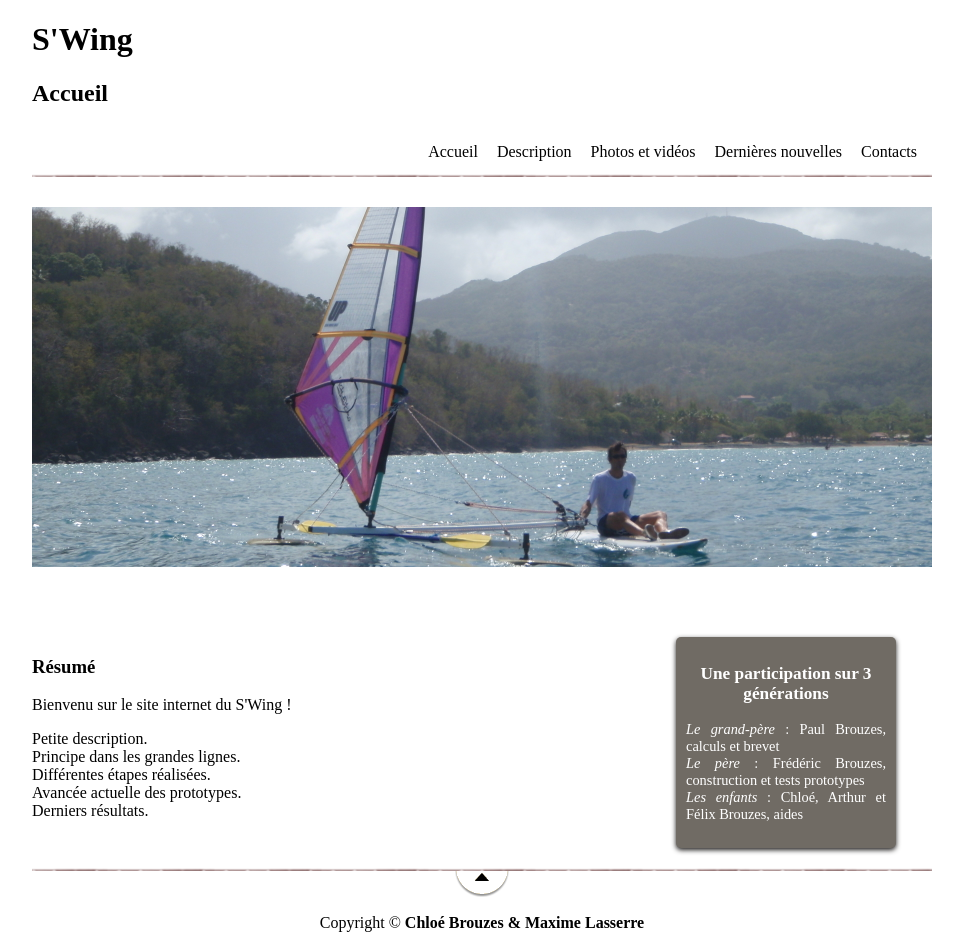
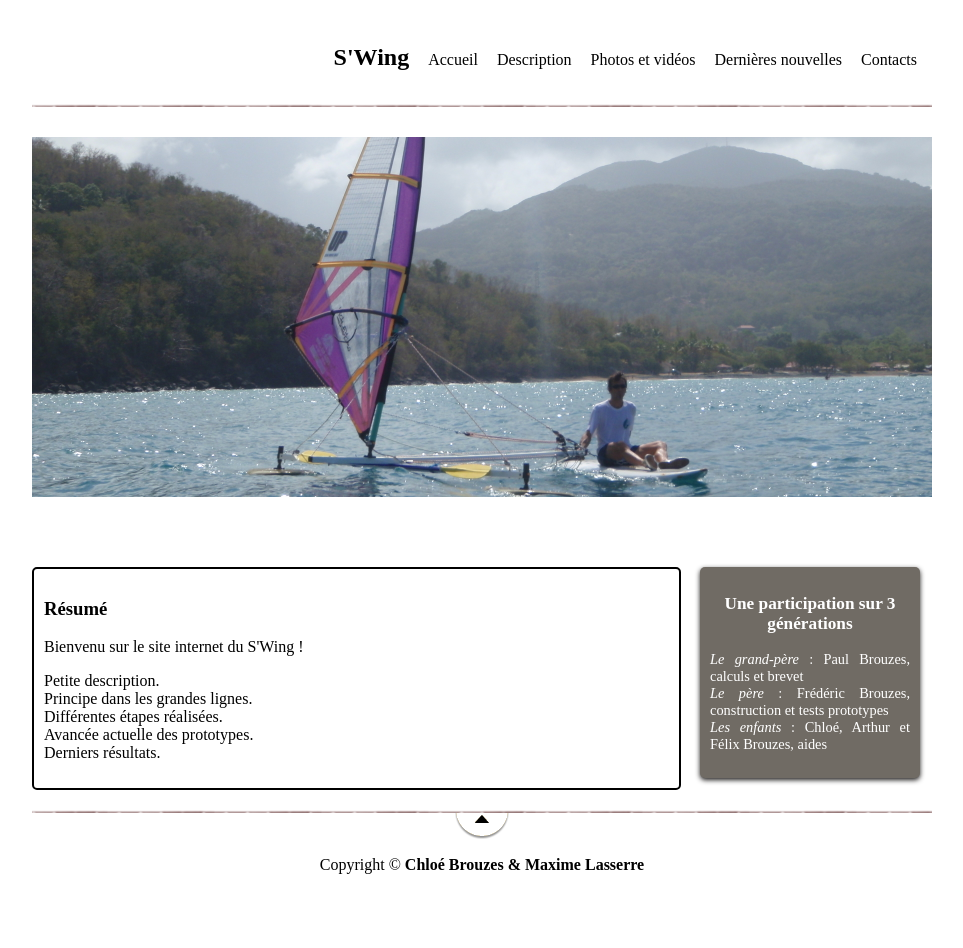
Before and after one commit to evermax/swing, a PHP site: page / in a window 1280 px wide. Shown: the whole page, without its empty margins (158-1121 px from the left). After the commit the page ends 874 px from the top, so only its background shows below. Run offline with PHP 8.4, Linux system fonts and the light colour scheme.

Commit message:
Antho
Modifications due to Antho’s explanations and propositions.
Still have to put the Title on the left side.

```diff
--- a/header.php
+++ b/header.php
@@ -3,8 +3,6 @@
     {
         ?>
         <header>
-            <h1>S'Wing</h1>
-            <h2><?php echo($titre); ?></h2>
             <?php include($menu); ?>
         </header>
         <?php
--- a/menus.php
+++ b/menus.php
@@ -1,5 +1,6 @@
 <nav>
     <ul>
+        <li><h1>S'Wing</h1></li>
         <li><a href="index.php">Accueil</a></li>
         <li><a href="description.php">Description</a></li>
         <li><a href="images.php">Photos et vidéos</a></li>
--- a/style.css
+++ b/style.css
@@ -85,6 +85,9 @@ article
 {
     width: 625px;
     margin-right: 15px;
+    padding: 10px;
+    border: black solid 2px;
+    border-radius: 5px;
 }
 
 aside
```
